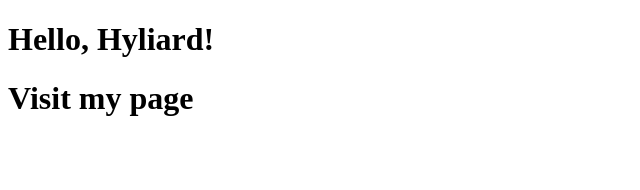
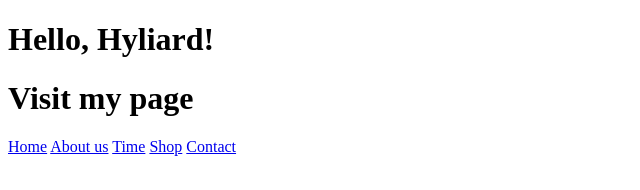
Before and after one commit to Luis-Gerardo-Martinez/Hyliard, a plain HTML site: page index.html in a window 1280 px wide. Shown: the whole page, without its empty margins (0-640 px from the left). Drawn offline with Linux system fonts and the light colour scheme.

Commit message:
Feat:agregando cambios

```diff
--- a/index.html
+++ b/index.html
@@ -10,5 +10,10 @@
 <body>
   <h1>Hello, Hyliard!</h1>
   <h1>Visit my page</h1>
+  <a href="#">Home</a>
+  <a href="./About_Us.html">About us</a>
+  <a href="./Time.html">Time</a>
+  <a href="./Shop.html">Shop</a>
+  <a href="./Contact.html">Contact</a>
 </body>
 </html>
```
Also changed, not shown: About_Us.html (added), Contact.html (added), Shop.html (added), Time.html (added).
